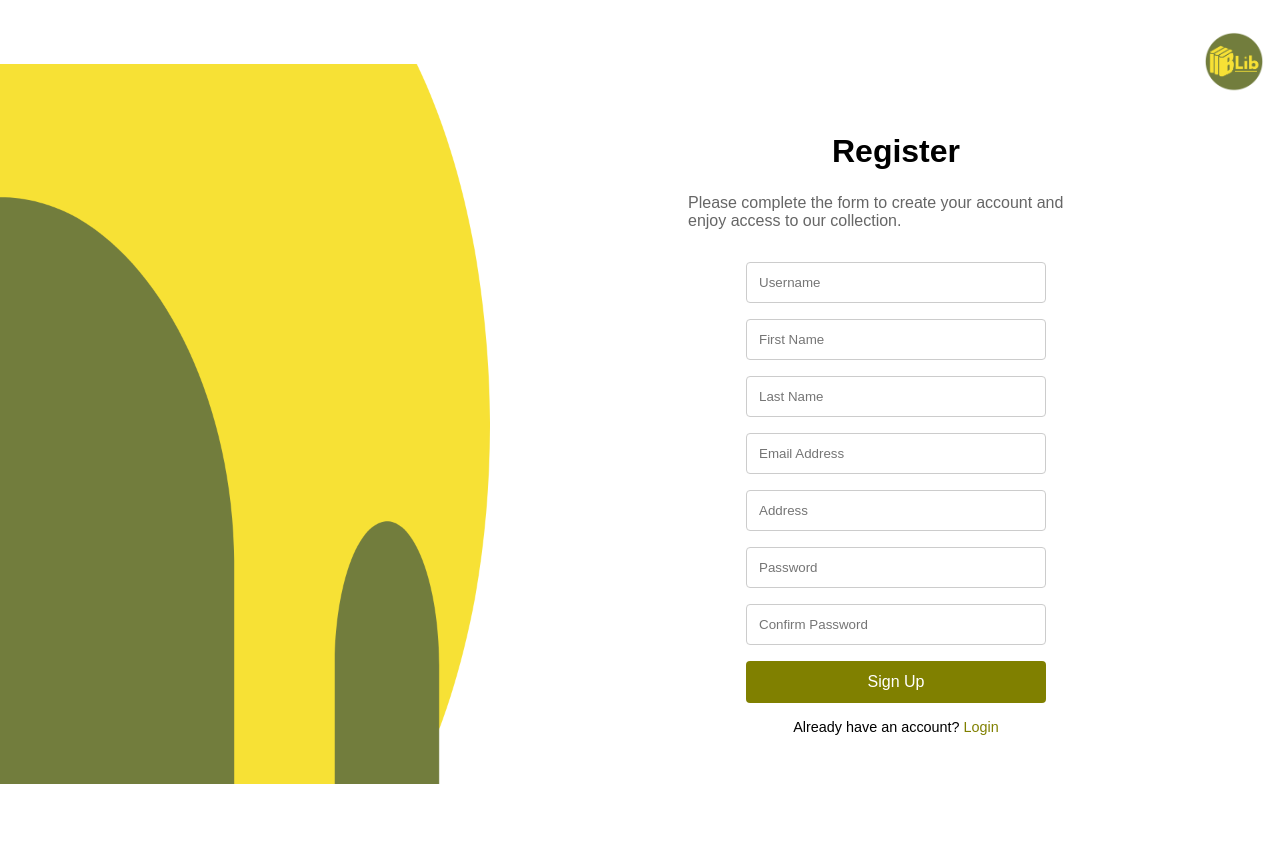
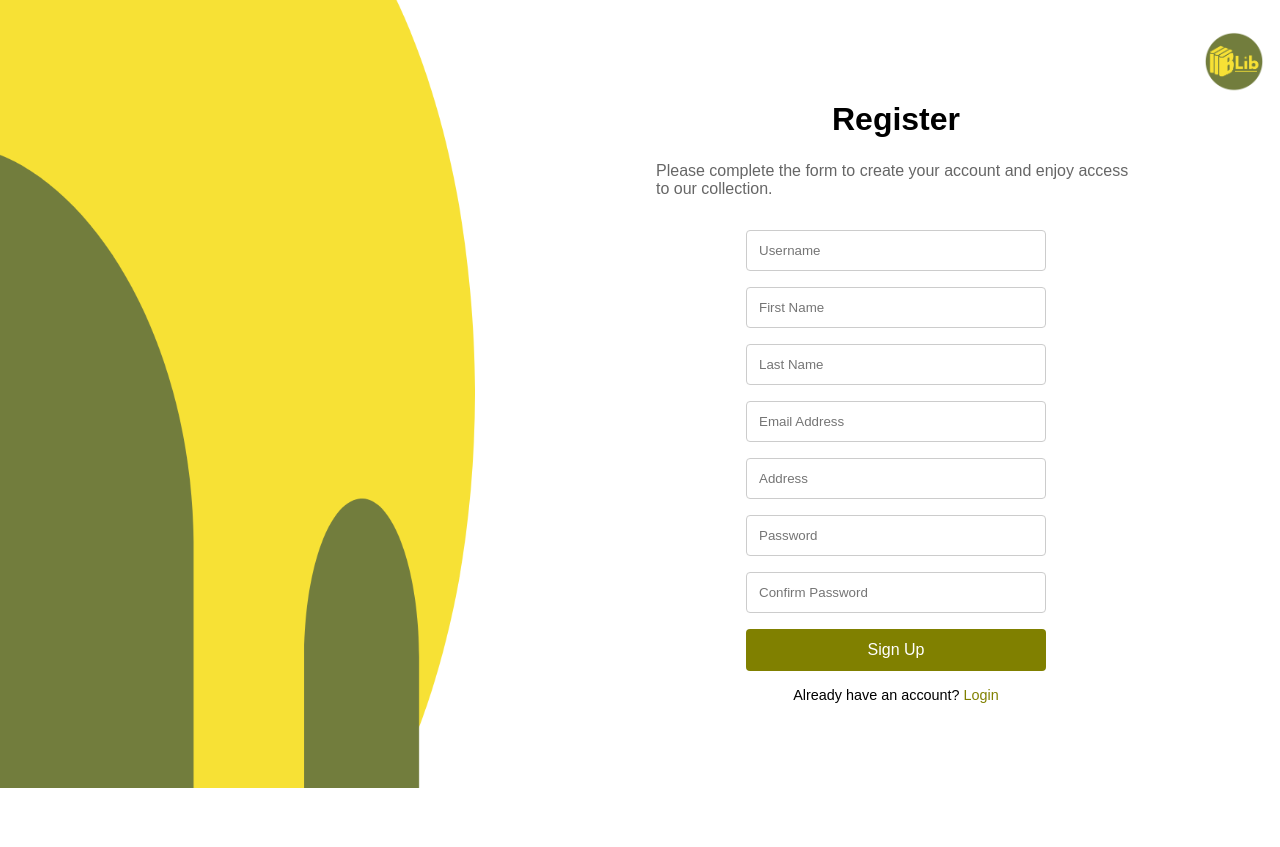
Before and after one commit to HanamiGarduque/PHPSYSTEM, a PHP site: page /registration.php in a window 1280 px wide. After the commit the page ends 788 px from the top, so only its background shows below. Run offline with PHP 8.4, Linux system fonts and the light colour scheme; some libraries are stand-ins or nearby versions.

Commit message:
updated registration css

```diff
--- a/css/registration.css
+++ b/css/registration.css
@@ -2,7 +2,7 @@ body, html {
     margin: 0;
     padding: 0;
     font-family: Arial, sans-serif;
-    background-size: 100%;
+    background-size: 110%;
     background-image: url("../Images/der.png");
     background-repeat: no-repeat;
     background-position: center;
@@ -30,7 +30,7 @@ body, html {
     flex-direction: column;
     justify-content: center;
     align-items: center;
-    padding: 7rem;
+    padding: 5rem;
     box-sizing: border-box;
 }
 
--- a/registration.php
+++ b/registration.php
@@ -12,7 +12,7 @@ session_start();
     <!-- SweetAlert -->
     <script src="https://cdn.jsdelivr.net/npm/sweetalert2@11"></script>
 
-    <link rel="stylesheet" href="../PHPSYSTEM-Branch-Marquez/CSS/registration.css">
+    <link rel="stylesheet" href="./CSS/registration.css">
 </head>
 
 <body>
```
